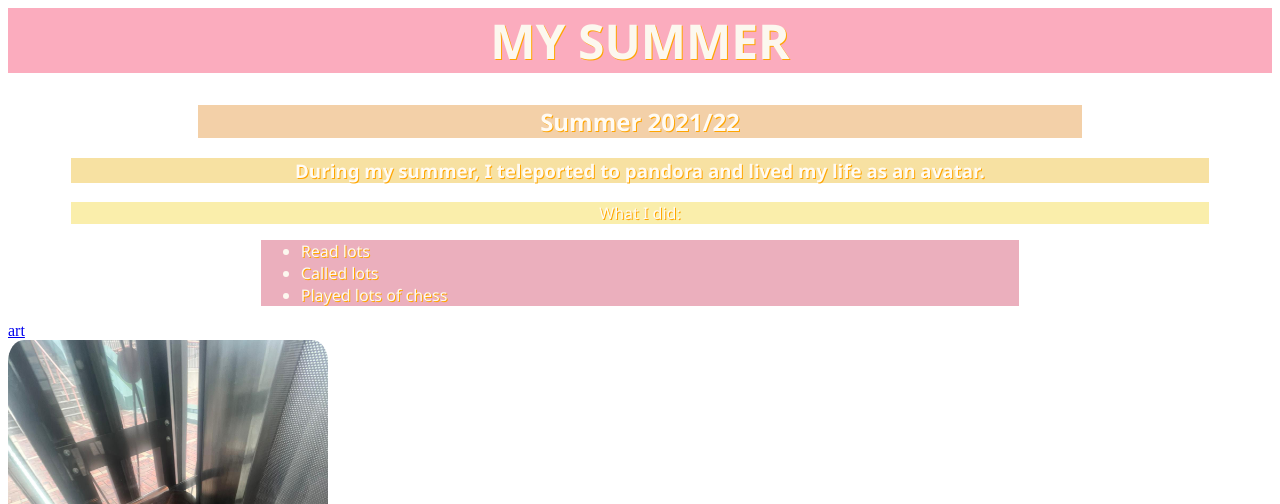
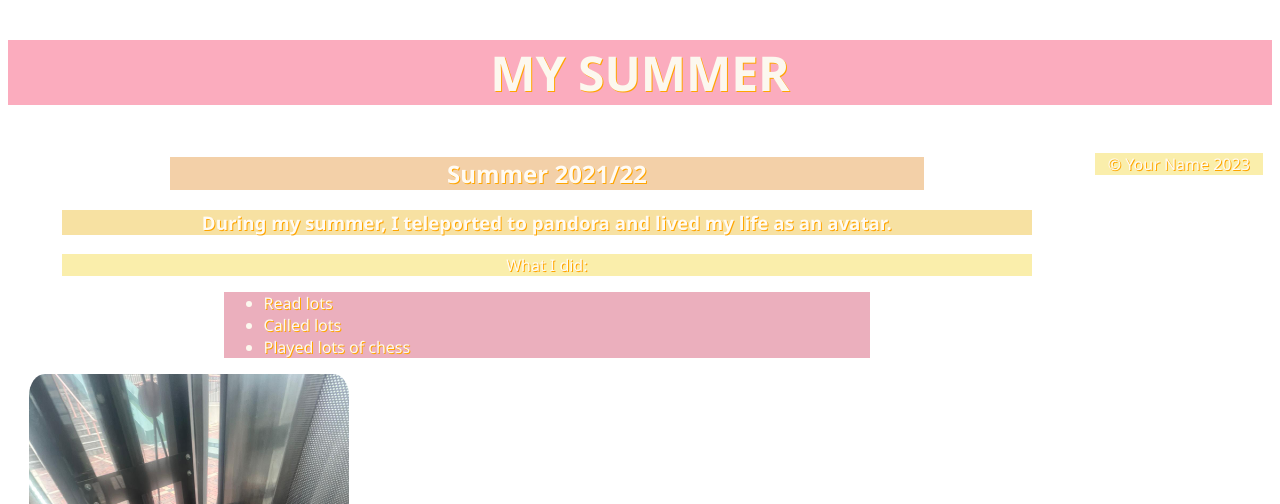
Before and after one commit to craighead-diocesan-school/my-summer-adeeba505, a plain HTML site: page index.html in a window 1280 px wide. Shown: the top 504 px of the page. Drawn offline with Linux system fonts and the light colour scheme.

Commit message:
made the grid and put my images in the main

```diff
--- a/index.html
+++ b/index.html
@@ -1,3 +1,4 @@
+<body>
   <header>
     <h1>My Summer</h1>
   </header>
@@ -12,8 +13,15 @@
       <li>Played lots of chess</li>
     </ul>
     <a href="https://mondrianandme.com/">art </a>
+    <img src="img_mahima.jpg.jpg" />
+    <img src="img_haseeb.jpg.jpg" />
+    <img src="img_adeeb.jpg.jpg" />
   </main>
 
+  <footer>
+    <p>&copy; Your Name 2023</p>
+  </footer>
+</body>
 <style>
   h1 {
     background-color: #fbacbe;
@@ -78,8 +86,22 @@
     width: 20rem;
     border-radius: 5%;
   }
+  body {
+    display: grid;
+    grid:
+      " h    h  h" auto
+      " m   m   f " auto
+      " m  m   f  " auto
+      / auto auto auto;
+  }
+
+  header {
+    grid-area: h;
+  }
+  main {
+    grid-area: m;
+  }
+  footer {
+    grid-area: f;
+  }
 </style>
-
-<img src="img_mahima.jpg.jpg" />
-<img src="img_haseeb.jpg.jpg" />
-<img src="img_adeeb.jpg.jpg" />
```
Lines whose indentation alone changed are shown as unchanged.
